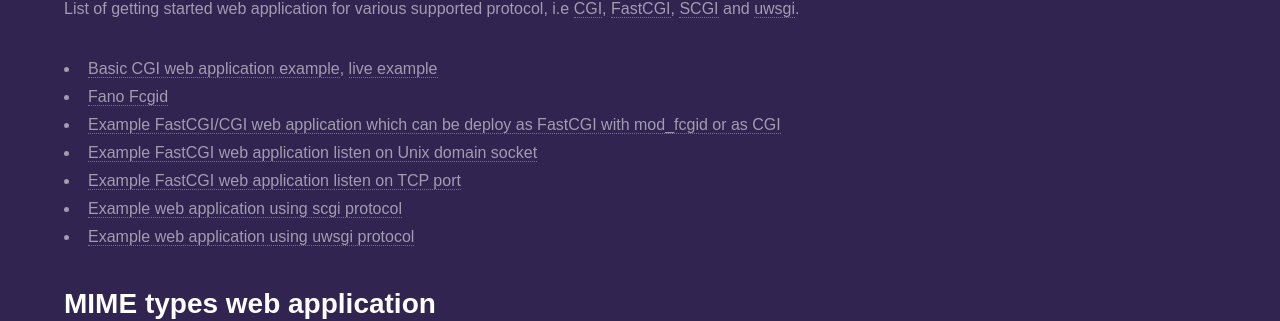
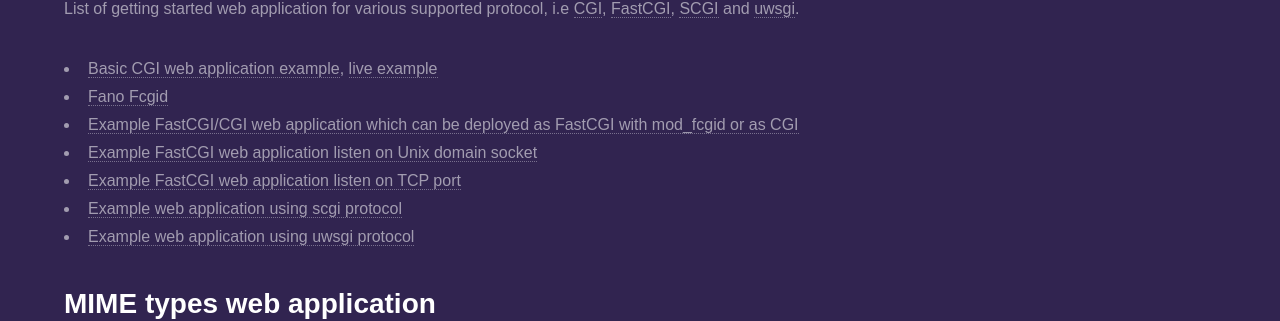
Before and after one commit to fanoframework/fanoframework.github.io, a Jekyll site: the page built from examples/index.md, in a window 1280 px wide and 900 px high. Shown: the part 443-764 px from the top of the window. Built offline with Jekyll 4.4.1, drawn with Linux system fonts in a browser that asks for light colours; our own code applies the rules of GitHub Pages for plain Markdown files.

```diff
--- a/examples/index.md
+++ b/examples/index.md
@@ -14,7 +14,7 @@
 
 - [Basic CGI web application example](https://github.com/fanoframework/fano-app), [live example](https://fano.juhara.id/)
 - [Fano Fcgid](https://github.com/fanoframework/fano-fcgid)
-- [Example FastCGI/CGI web application which can be deploy as FastCGI with mod_fcgid or as CGI](https://github.com/fanoframework/fano-cgi-fcgi)
+- [Example FastCGI/CGI web application which can be deployed as FastCGI with mod_fcgid or as CGI](https://github.com/fanoframework/fano-cgi-fcgi)
 - [Example FastCGI web application listen on Unix domain socket](https://github.com/fanoframework/fano-fcgi-unix)
 - [Example FastCGI web application listen on TCP port](https://github.com/fanoframework/fano-fastcgi)
 - [Example web application using scgi protocol](https://github.com/fanoframework/fano-scgi)
```
